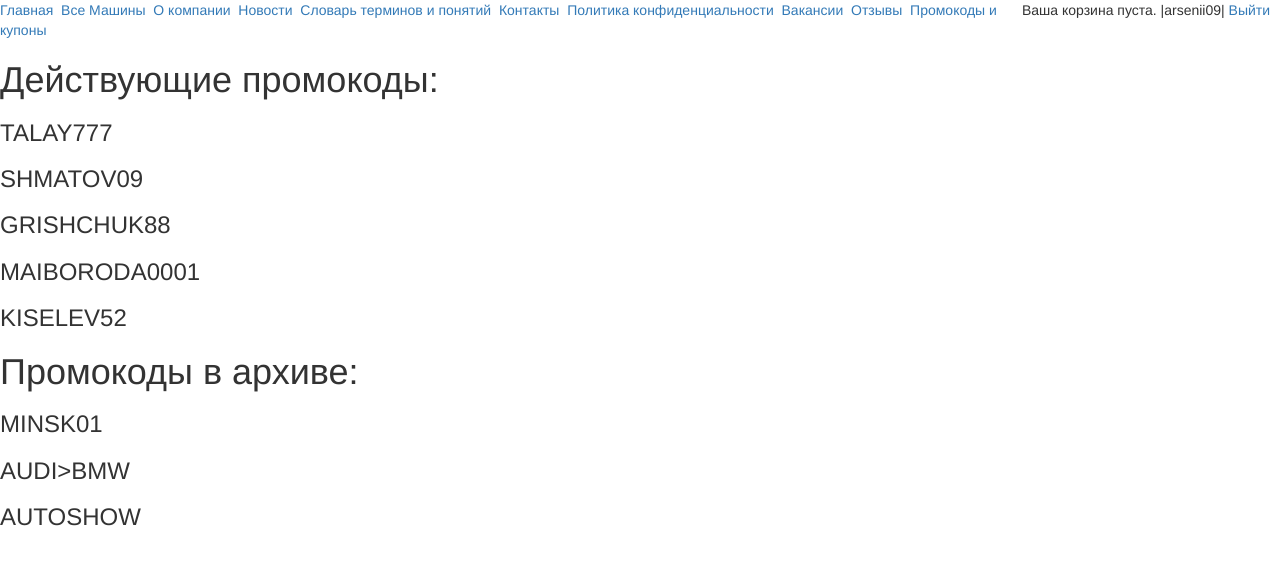
After one commit to ArseniiShmatov09/Python_Labs_Shmatov_Arsenii_153505, a Django app: page /promotional_code/ in a window 1280 px wide. The commit adds this page. Shown: the top 565 px of the page. Run offline with Django 4.2, Linux system fonts and the light colour scheme; a user stored in the database is signed in; data comes from the database, SQL or seed files in the repository; some libraries are stand-ins or nearby versions.

Commit message:
fixed reviews, added promocodes, new car objects

```diff
--- a/LAB_04/AutoShow/main/admin.py
+++ b/LAB_04/AutoShow/main/admin.py
@@ -1,5 +1,5 @@
 from django.contrib import admin
-from .models import Car, CarcassType, Producer, Client, News, FAQ, Job, Employee, Review
+from .models import Car, CarcassType, Producer, Client, News, FAQ, Job, Employee, Review, Promotional_code
 
 # Register your models here.
 
@@ -44,3 +44,7 @@ class EmployeeAdmin(admin.ModelAdmin):
 @admin.register(Review)
 class ReviewAdmin(admin.ModelAdmin):
     list_display = ['text', 'rating', 'date_added']
+
+@admin.register(Promotional_code)
+class Promotional_code_Admin(admin.ModelAdmin):
+    list_display = ['value', 'is_actual']
--- a/LAB_04/AutoShow/main/models.py
+++ b/LAB_04/AutoShow/main/models.py
@@ -118,6 +118,11 @@ class Review(models.Model):
         MaxValueValidator(10, message="The number cannot be more than 10")
     ])
     date_added = models.DateTimeField(auto_now_add=True)
+    author = models.CharField(max_length=20, default='')
     #author =  models.OneToOneField(User, on_delete=models.CASCADE)
     def get_absolute_url(self):
         return reverse('main:reviews', args=[str(self.text)])
+
+class Promotional_code(models.Model):
+    value = models.TextField(help_text="Enter promocode")
+    is_actual = models.BooleanField(default=False)
--- a/LAB_04/AutoShow/main/templates/base.html
+++ b/LAB_04/AutoShow/main/templates/base.html
@@ -2,9 +2,17 @@
 <html lang="en">
     <meta charset="utf-8">
     <meta name="viewport" content="width=device-width, initial-scale=1">
-  <link rel="stylesheet" href="https://maxcdn.bootstrapcdn.com/bootstrap/3.3.7/css/bootstrap.min.css">
-  <script src="https://ajax.googleapis.com/ajax/libs/jquery/1.12.4/jquery.min.js"></script>
-  <script src="https://maxcdn.bootstrapcdn.com/bootstrap/3.3.7/js/bootstrap.min.js"></script>
+    <meta name="author" content="Arsenii Shmatov">
+    <meta name="description" content="Автосалон MyAutoShow.by предлагает широкий выбор новых и подержанных автомобилей. Мы также предоставляем профессиональное обслуживание и консультации клиентам.">
+    <meta name="keywords" content="автосалон, автомобили, продажа авто, подержанные автомобили, обслуживание авто">
+
+
+    <link rel="stylesheet"
+        href="https://maxcdn.bootstrapcdn.com/bootstrap/3.3.7/css/bootstrap.min.css">
+    <script
+        src="https://ajax.googleapis.com/ajax/libs/jquery/1.12.4/jquery.min.js"></script>
+    <script
+        src="https://maxcdn.bootstrapcdn.com/bootstrap/3.3.7/js/bootstrap.min.js"></script>
     <link rel="icon" href="../media/images/лого.ico" type="image/x-icon">
 
     <head>
@@ -37,18 +45,30 @@
         <nav class="menu">
             <ul style="padding-left: 0; margin-left: 0;">
                 <li style="display: inline;"><a href="{% url 'main:index' %}">Главная</a></li>&nbsp;
-        <li style="display: inline;"><a href="{% url 'main:cars' %}">Все Машины</a></li>&nbsp;
-        <li style="display: inline;"><a href="{%url 'main:about'%}">О компании</a></li>&nbsp;
-        <li style="display: inline;"></li><a href="{% url 'main:news' %}">Новости</a></li>&nbsp;
-        <li style="display: inline;"></li><a href="{%url 'main:FAQ'%}">Словарь терминов и понятий</a></li>&nbsp;
-        <li style="display: inline;"></li><a href="{%url 'main:contacts'%}">Контакты</a></li>&nbsp;
-        <li style="display: inline;"></li><a href="{% url 'main:privacy_policy'%}">Политика конфиденциальности</a></li>&nbsp;
-        <li style="display: inline;"></li><a href="{% url 'main:vacancies'%}">Вакансии</a></li>&nbsp;
-        <li style="display: inline;"></li><a href="{% url 'main:reviews'%}">Отзывы</a></li>&nbsp;
-        <li style="display: inline;"></li><a href="#">Промокоды и купоны</a></li>&nbsp;
+                <li style="display: inline;"><a href="{% url 'main:cars' %}">Все
+                        Машины</a></li>&nbsp;
+                <li style="display: inline;"><a href="{%url 'main:about'%}">О
+                        компании</a></li>&nbsp;
+                <li style="display: inline;"><a href="{% url 'main:news' %}">Новости</a></li>&nbsp;
+                <li style="display: inline;"><a href="{%url 'main:FAQ'%}">Словарь
+                        терминов и понятий</a></li>&nbsp;
+                <li style="display: inline;"><a href="{%url 'main:contacts'%}">Контакты</a></li>&nbsp;
+                <li style="display: inline;"><a
+                        href="{% url 'main:privacy_policy'%}">Политика
+                        конфиденциальности</a></li>&nbsp;
+                <li style="display: inline;"><a href="{% url 'main:vacancies'%}">Вакансии</a></li>&nbsp;
+                <li style="display: inline;"><a href="{% url 'main:reviews'%}">Отзывы</a></li>&nbsp;
+
+                <li style="display: inline;">
+                    {% if user.is_authenticated %}
+                    <a href="{% url 'main:promotional_code' %}">Промокоды и купоны</a>
+                    {% else %}
+                    <a href="{% url 'main:login' %}?next={% url 'main:promotional_code' %}">Промокоды
+                        и купоны</a>
+                    {% endif %}
+                    </li>&nbsp;
             </ul>
         </nav>
-
 
         {%block content%}
 
--- /dev/null
+++ b/LAB_04/AutoShow/main/templates/promotional_code.html
@@ -0,0 +1,23 @@
+{% extends "base.html" %} {% block title %}
+
+<title>FAQ Page</title>
+
+{% endblock %}
+
+{% block content %}
+
+<h1>Действующие промокоды:</h1>
+{%for p in actual_promotional_code%}
+
+    <h3>{{p.value}}</h3>
+
+{%endfor%}
+
+<h1>Промокоды в архиве:</h1>
+{%for p in archive_promotional_code%}
+
+    <h3>{{p.value}}</h3>
+
+{%endfor%}
+
+{%endblock%}
--- a/LAB_04/AutoShow/main/templates/reviews.html
+++ b/LAB_04/AutoShow/main/templates/reviews.html
@@ -14,7 +14,7 @@
     <a href="{% url 'main:login' %}?next={% url 'main:create_review' %}">Оставить свой отзыв</a>
 {% endif %}
 {%for r in reviews%}
-<!-- <h2>{{r.author}}</h2> -->
+<h2>{{r.author}}</h2>
 <h3>{{r.text}}</h3>
 <h4>Оценка: {{r.rating}}</h4>
 <h4>Добавлен: {{r.date_added}}</h4>
--- a/LAB_04/AutoShow/main/urls.py
+++ b/LAB_04/AutoShow/main/urls.py
@@ -22,6 +22,7 @@ urlpatterns = [
     path('vacancies/', views.vacancies, name = 'vacancies'),
     path("reviews/", views.reviews, name='reviews'),
     path("create_review/", views.create_review, name='create_review'),
+    path("promotional_code/", views.promotional_code, name='promotional_code')
 
 
 
--- a/LAB_04/AutoShow/main/views.py
+++ b/LAB_04/AutoShow/main/views.py
@@ -13,7 +13,6 @@ from django.contrib.auth.decorators import login_required
 
 
 # Create your views here.
-
 def index(request):
  cars  = Car.objects.all()[:2]
  news = News.objects.first()
@@ -28,8 +27,14 @@ def news(request):
 
  return render(request, 'news.html', {'news': news})
 
+@login_required(login_url=reverse_lazy('main:login'))
+def promotional_code(request):
+
+ actual_promotional_code = Promotional_code.objects.filter(is_actual=True)
+ archive_promotional_code = Promotional_code.objects.filter(is_actual = False)
+ return render(request, 'promotional_code.html', {'actual_promotional_code': actual_promotional_code, 'archive_promotional_code': archive_promotional_code})
+
 def reviews(request):
- #author = User.objects.last()
  reviews = Review.objects.all()
 
  return render(request, 'reviews.html', {'reviews': reviews})
@@ -205,8 +210,9 @@ def create_review(request):
              if form.is_valid():
                  review = Review.objects.create(text = request.POST.get('text'),
                                     rating=request.POST.get('rating'),
+                                    author = request.user.username
+                                    ),
 
-                                    ),
                  return redirect('main:reviews')
 
         else:
```
Also changed, not shown: LAB_04/AutoShow/db1.sqlite3, LAB_04/AutoShow/db2.sqlite3 (deleted), LAB_04/AutoShow/main/migrations/0016_review_author.py (added), LAB_04/AutoShow/main/migrations/0017_promotional_code.py (added), LAB_04/AutoShow/main/migrations/0018_promotional_code_is_actual.py (added), LAB_04/AutoShow/media/images/camry.png (added), LAB_04/AutoShow/media/images/camry_uiXwen2.png (added). Lines whose indentation alone changed are shown as unchanged.
